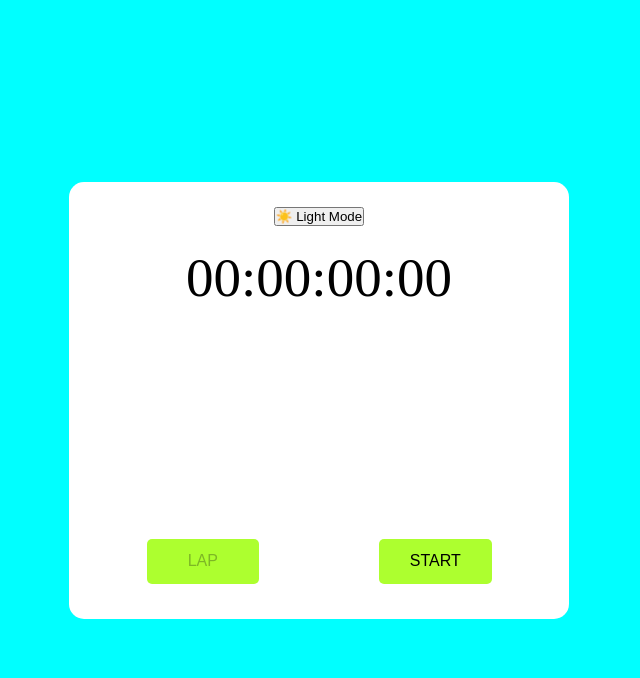
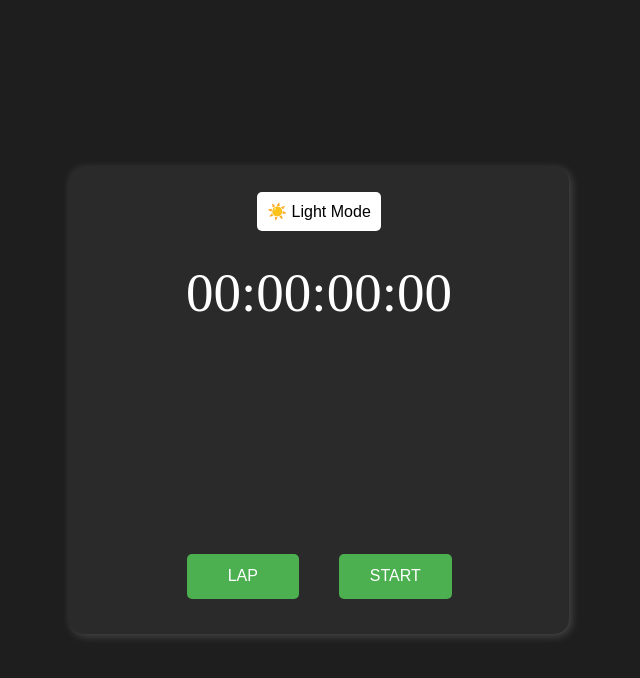
Before and after one commit to Kvsssurya2277/Stopwatch, a plain HTML site: page index.html in a window 1280 px wide. Both pictures are taken after a click on the button "Click to Change Mode". Shown: the whole page, without its empty margins (321-961 px from the left). Drawn offline with Linux system fonts and the light colour scheme.

Commit message:
Updated for toggle mode

```diff
--- a/styles.css
+++ b/styles.css
@@ -1,37 +1,37 @@
-*{
-    margin: 0px;
-    padding: 0px;
+* {
+    margin: 0;
+    padding: 0;
     box-sizing: border-box;
+    transition: background 0.3s, color 0.3s;
 }
 
 body {
     background-color: aqua;
     height: 100vh;
     display: flex;
-    align-items:center;
+    align-items: center;
     justify-content: center;
 }
 
 .container {
-    background:#fff;
+    background: #fff;
     padding: 25px;
     width: 500px;
     border-radius: 15px;
     text-align: center;
+    box-shadow: 2px 2px 10px rgba(0, 0, 0, 0.2);
 }
 
 #stopwatchduration {
     font-size: 55px;
     color: black;
     padding: 20px;
-
-
 }
 
 .lapsButtons {
     display: flex;
     justify-content: center;
-    gap: 100px;
+    gap: 20px;
 }
 
 .lapsButtons button {
@@ -58,6 +58,46 @@ body {
     padding: 10px;
 }
 
-#stop,#reset {
+#stop, #reset {
     background: red;
 }
+
+#toggleMode {
+    padding: 10px;
+    border: none;
+    border-radius: 5px;
+    cursor: pointer;
+    font-size: 16px;
+    margin-bottom: 10px;
+    background-color: #333;
+    color: white;
+}
+
+/* Dark Mode Styles */
+.dark-mode {
+    background-color: #1e1e1e;
+    color: white;
+}
+
+.dark-mode .container {
+    background: #2a2a2a;
+    box-shadow: 2px 2px 10px rgba(255, 255, 255, 0.2);
+}
+
+.dark-mode #stopwatchduration {
+    color: white;
+}
+
+.dark-mode .lapsButtons button {
+    background-color: #4caf50;
+    color: white;
+}
+
+.dark-mode #stop, .dark-mode #reset {
+    background: crimson;
+}
+
+.dark-mode #toggleMode {
+    background-color: white;
+    color: black;
+}
```
